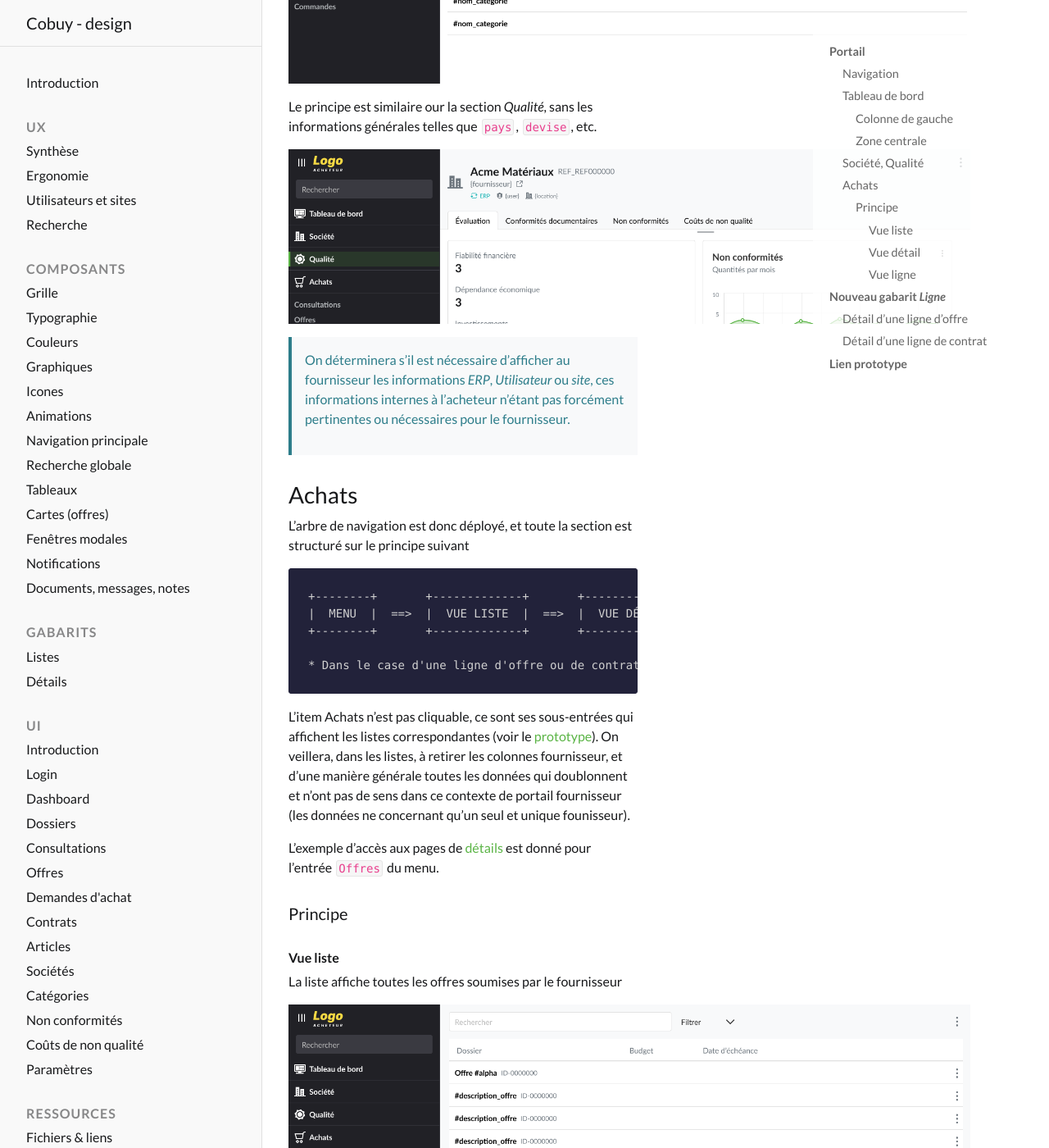
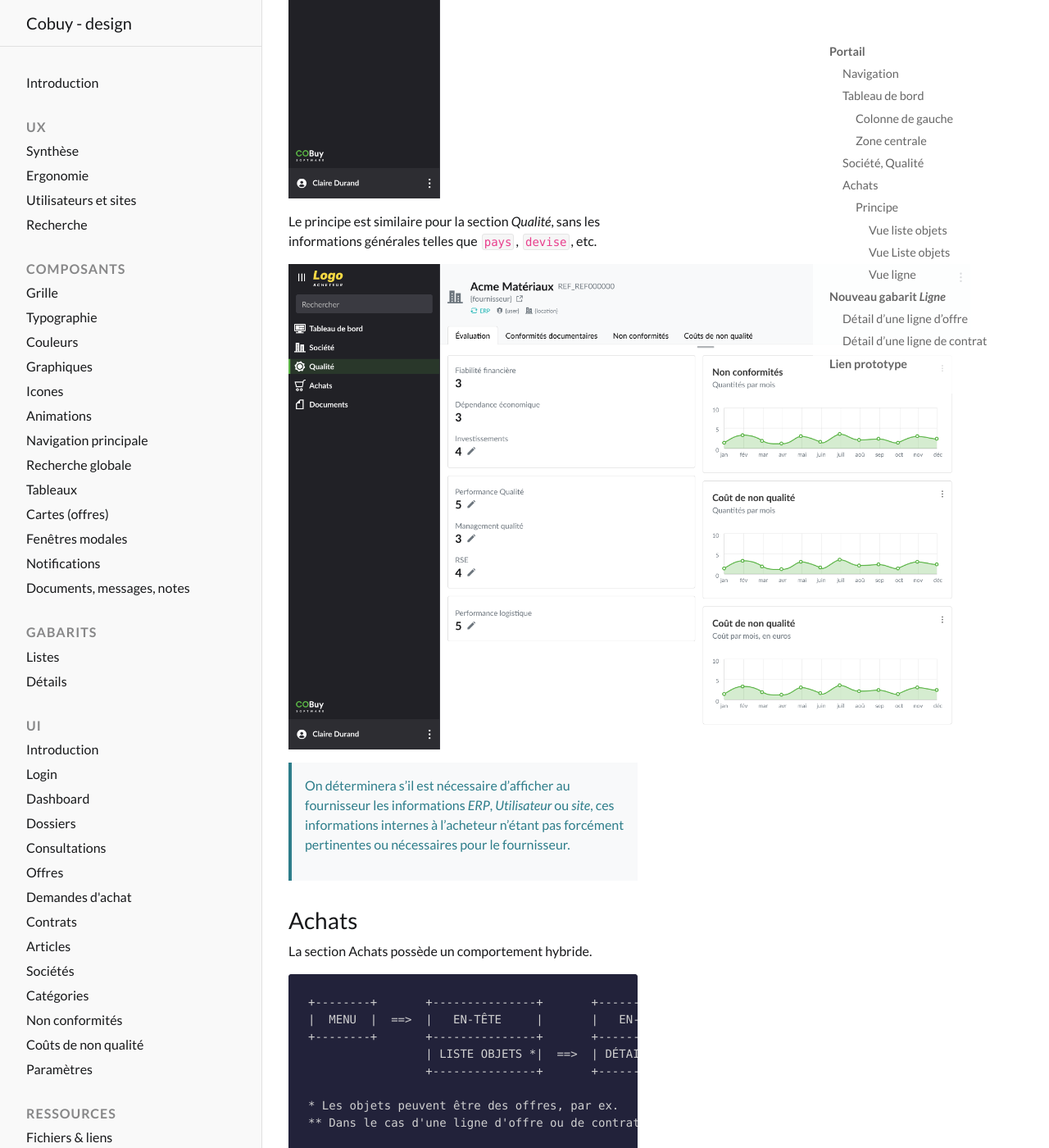
Before and after one commit to patjennings/ux-docs, a Jekyll site: the page built from articles/sprints.s3-2021.md, in a window 1280 px wide and 1400 px high, scrolled down 5474 px. Shown: the whole window at 82% size. Built offline with Jekyll 4.4.1, drawn with Linux system fonts in a browser that asks for light colours; some of the changed text lies outside the part shown.

Commit message:
Mise à jour sprint 3

````diff
--- a/articles/sprints.s3-2021.md
+++ b/articles/sprints.s3-2021.md
@@ -17,9 +17,7 @@ La navigation est adaptée et simplifiée. L'en-tête affiche le logo de l'achet
 
 ![menu](assets/images/s3-menu.png)
 
-Les entrées `Tableau de bord`, `Société` et `Qualité` affichent directement les pages correspondantes.
-
-Ce n'est pas le cas des entrées sous `Achats`, où l'utilisateur passera par une [vue Liste](gabarits.listes.html) : on doit donc afficher l'arbre à cet endroit. Cela est nécessaire pour ne pas introduire de lourdeur au niveau de la navigation.
+Contrairement à l'application côté *Acheteur* Les entrées affichent directement les pages correspondantes.
 
 ### Tableau de bord ###
 
@@ -56,37 +54,36 @@ Dans l'[*en-tête*](gabarits.details.html#en-tête) de la vue détail de la sect
 
 ![col-gauche](assets/images/s3-portail-300.png)
 
-Le principe est similaire our la section *Qualité*, sans les informations générales telles que `pays`, `devise`, etc.
+Le principe est similaire pour la section *Qualité*, sans les informations générales telles que `pays`, `devise`, etc.
 
 ![col-gauche](assets/images/s3-portail-400.png)
 
 > On déterminera s'il est nécessaire d'afficher au fournisseur les informations *ERP*, *Utilisateur* ou *site*, ces informations internes à l'acheteur n'étant pas forcément pertinentes ou nécessaires pour le fournisseur.
 
 ### Achats ###
-L'arbre de navigation est donc déployé, et toute la section est structuré sur le principe suivant
+La section Achats possède un comportement hybride.
 
 ```text
-+--------+       +-------------+       +--------------+       +---------------+
-|  MENU  |  ==>  |  VUE LISTE  |  ==>  |  VUE DÉTAIL  |  ==>  |  VUE LIGNE *  |
-+--------+       +-------------+       +--------------+       +---------------+
++--------+       +---------------+       +--------------+       +---------------+
+|  MENU  |  ==>  |   EN-TÊTE     |       |   EN-TÊTE    |  ==>  |  VUE LIGNE ** |
++--------+       +---------------+       +--------------+       +---------------+
+                 | LISTE OBJETS *|  ==>  | DÉTAIL OBJET |
+                 +---------------+       +--------------+
 
-* Dans le case d'une ligne d'offre ou de contrat e.g.
+* Les objets peuvent être des offres, par ex.
+** Dans le cas d'une ligne d'offre ou de contrat e.g.
 ```
-
-L'item Achats n'est pas cliquable, ce sont ses sous-entrées qui affichent les listes correspondantes (voir le [prototype](sprints.s3-2021.html#lien-prototype)). On veillera, dans les listes, à retirer les colonnes fournisseur, et d'une manière générale toutes les données qui doublonnent et n'ont pas de sens dans ce contexte de portail fournisseur (les données ne concernant qu'un seul et unique founisseur).
 
 L'exemple d'accès aux pages de [détails](gabarits.details.html) est donné pour l'entrée `Offres` du menu.
 
 ##### Principe #####
-###### Vue liste ######
+###### Vue liste objets ######
 La liste affiche toutes les offres soumises par le fournisseur
-
 
 ![offres](assets/images/s3-portail-600.png)
 
-###### Vue détail ######
-Au clic sur une offre, on affiche celle-ci, ainsi que son détail (ici, ses lignes d'offre)
-
+###### Vue Liste objets ######
+Au clic sur une offre, on affiche celle-ci, ainsi que son détail (ici, ses lignes d'offre). La partie principale (sous l'en-tête) possède son propre en-tête. Celui-ci récapitule les informations de l'offre. Il permet également de revenir à la liste complète des offres (`Revenir à la liste`).
 
 ![offres](assets/images/s3-portail-601.png)
 
````
Also changed, not shown: articles/assets/images/s3-menu.png, articles/assets/images/s3-portail-101.png, articles/assets/images/s3-portail-300.png, articles/assets/images/s3-portail-400.png, articles/assets/images/s3-portail-600.png, articles/assets/images/s3-portail-601.png, articles/assets/images/s3-portail-602.png.
